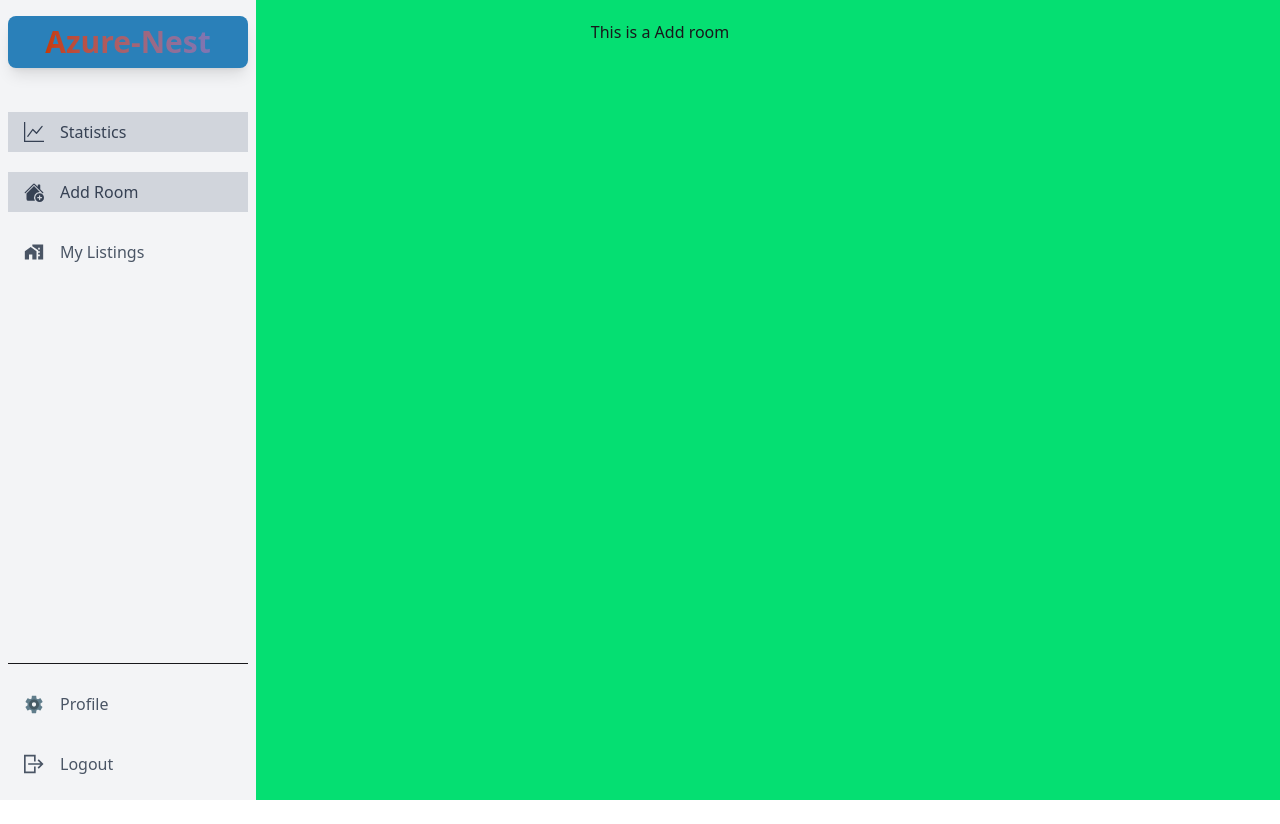
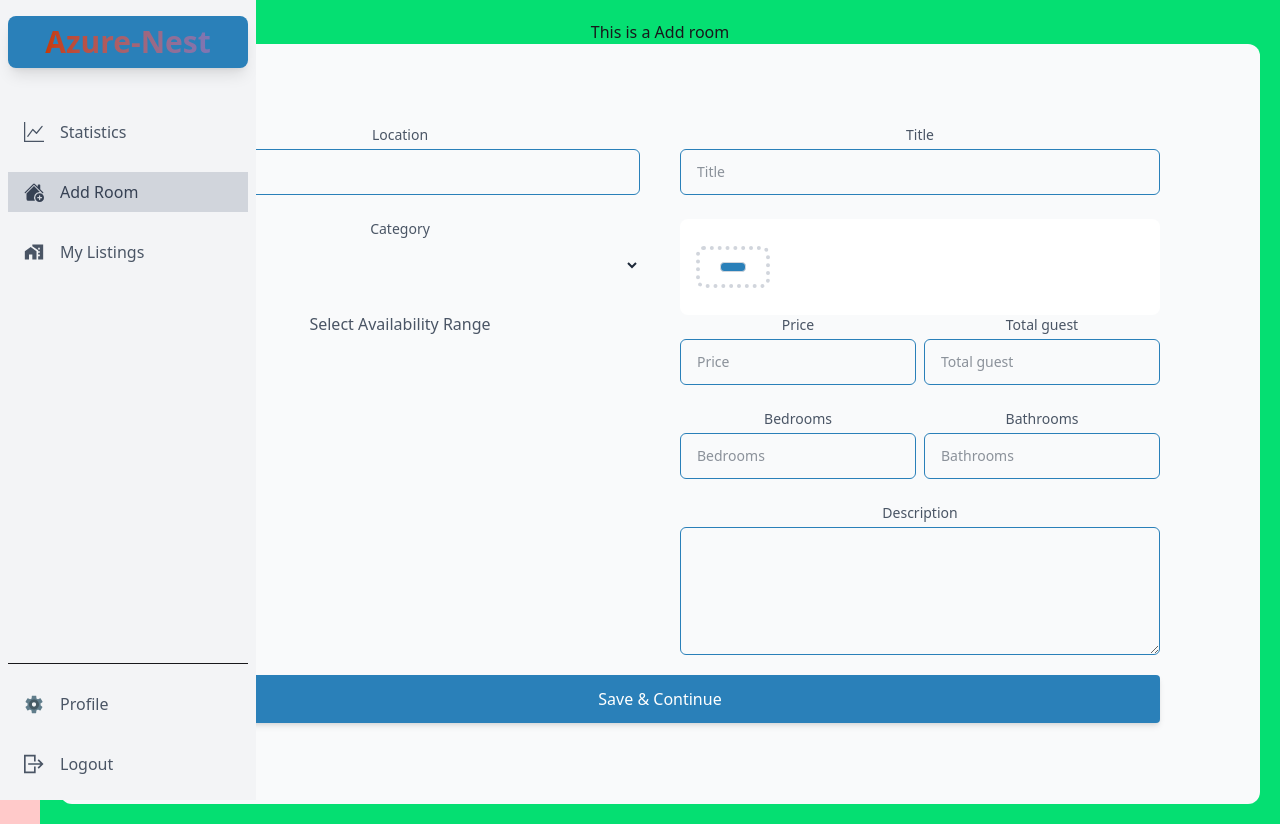
Before and after one commit to shamim-hossain008/azure-nest-client, a React (Vite) app: page /dashboard/add-room in a window 1280 px wide. Before the commit the page ends 800 px from the top, so only its background shows below. Built offline with nearby package versions, Linux system fonts and the light colour scheme; no server answers.

Commit message:
added addRoom Form

```diff
--- a/src/Components/DashboardCom/Sideber/Sideber.jsx
+++ b/src/Components/DashboardCom/Sideber/Sideber.jsx
@@ -68,6 +68,7 @@ const Sidebar = () => {
               {/* Statistics */}
               <NavLink
                 to="/dashboard"
+                end
                 className={({ isActive }) =>
                   `flex items-center px-4 py-2 my-5  transition-colors duration-300 transform  hover:bg-gray-300   hover:text-gray-700 ${
                     isActive ? "bg-gray-300  text-gray-700" : "text-gray-600"
--- a/src/Components/Form/AddRoomForm.jsx
+++ b/src/Components/Form/AddRoomForm.jsx
@@ -18,7 +18,7 @@ const AddRoomForm = ({
                 Location
               </label>
               <input
-                className="w-full px-4 py-3 text-gray-800 border border-rose-300 focus:outline-rose-500 rounded-md "
+                className="w-full px-4 py-3 text-gray-800 border border-[#2A80B9] focus:outline-[#2A80B9] rounded-md "
                 name="location"
                 id="location"
                 type="text"
@@ -33,10 +33,15 @@ const AddRoomForm = ({
               </label>
               <select
                 required
-                className="w-full px-4 py-3 border-rose-300 focus:outline-rose-500 rounded-md"
+                className="w-full px-4 py-3 border-[#2A80B9] focus:outline-[#2A80B9] rounded-md"
                 name="category"
               >
                 {/*category */}
+                <option disabled selected>
+                  AC
+                </option>
+                <option>NAN AC</option>
+                <option>VIP</option>
               </select>
             </div>
 
@@ -53,7 +58,7 @@ const AddRoomForm = ({
                 Title
               </label>
               <input
-                className="w-full px-4 py-3 text-gray-800 border border-rose-300 focus:outline-rose-500 rounded-md "
+                className="w-full px-4 py-3 text-gray-800 border border-[#2A80B9] focus:outline-[#2A80B9] rounded-md "
                 name="title"
                 id="title"
                 type="text"
@@ -74,14 +79,14 @@ const AddRoomForm = ({
                       accept="image/*"
                       hidden
                     />
-                    <div className="bg-rose-500 text-white border border-gray-300 rounded font-semibold cursor-pointer p-1 px-3 hover:bg-rose-500">
+                    <div className="bg-[#2A80B9] text-white border border-gray-300 rounded font-semibold cursor-pointer p-1 px-3 hover:bg-[#2A80B9]">
                       {/* {imageText} */}
                     </div>
                   </label>
                 </div>
               </div>
               <div className="h-16 w-16 object-cover overflow-hidden flex items-center">
-                {imagePreview && <img src={imagePreview} />}
+                <img src="" alt="" />
               </div>
             </div>
             <div className="flex justify-between gap-2">
@@ -90,7 +95,7 @@ const AddRoomForm = ({
                   Price
                 </label>
                 <input
-                  className="w-full px-4 py-3 text-gray-800 border border-rose-300 focus:outline-rose-500 rounded-md "
+                  className="w-full px-4 py-3 text-gray-800 border border-[#2A80B9] focus:outline-[#2A80B9] rounded-md "
                   name="price"
                   id="price"
                   type="number"
@@ -104,7 +109,7 @@ const AddRoomForm = ({
                   Total guest
                 </label>
                 <input
-                  className="w-full px-4 py-3 text-gray-800 border border-rose-300 focus:outline-rose-500 rounded-md "
+                  className="w-full px-4 py-3 text-gray-800 border border-[#2A80B9] focus:outline-[#2A80B9] rounded-md "
                   name="total_guest"
                   id="guest"
                   type="number"
@@ -120,7 +125,7 @@ const AddRoomForm = ({
                   Bedrooms
                 </label>
                 <input
-                  className="w-full px-4 py-3 text-gray-800 border border-rose-300 focus:outline-rose-500 rounded-md "
+                  className="w-full px-4 py-3 text-gray-800 border border-[#2A80B9] focus:outline-[#2A80B9] rounded-md "
                   name="bedrooms"
                   id="bedrooms"
                   type="number"
@@ -134,7 +139,7 @@ const AddRoomForm = ({
                   Bathrooms
                 </label>
                 <input
-                  className="w-full px-4 py-3 text-gray-800 border border-rose-300 focus:outline-rose-500 rounded-md "
+                  className="w-full px-4 py-3 text-gray-800 border border-[#2A80B9] focus:outline-[#2A80B9] rounded-md "
                   name="bathrooms"
                   id="bathrooms"
                   type="number"
@@ -151,7 +156,7 @@ const AddRoomForm = ({
 
               <textarea
                 id="description"
-                className="block rounded-md focus:rose-300 w-full h-32 px-4 py-3 text-gray-800  border border-rose-300 focus:outline-rose-500 "
+                className="block rounded-md focus:[#2A80B9] w-full h-32 px-4 py-3 text-gray-800  border border-[#2A80B9] focus:[#2A80B9] "
                 name="description"
               ></textarea>
             </div>
@@ -161,7 +166,7 @@ const AddRoomForm = ({
         <button
           disabled={loading}
           type="submit"
-          className="w-full p-3 mt-5 text-center font-medium text-white transition duration-200 rounded shadow-md bg-rose-500"
+          className="w-full p-3 mt-5 text-center font-medium text-white transition duration-200 rounded shadow-md bg-[#2A80B9]"
         >
           Save & Continue
         </button>
--- a/src/pages/Dashboard/Host/AddRoom.jsx
+++ b/src/pages/Dashboard/Host/AddRoom.jsx
@@ -1,5 +1,6 @@
 import React from "react";
 import { Helmet } from "react-helmet";
+import AddRoomForm from "../../../Components/Form/AddRoomForm";
 
 const AddRoom = () => {
   return (
@@ -9,16 +10,7 @@ const AddRoom = () => {
       </Helmet>
       <h2> This is a Add room</h2>
       {/* Form */}
-      {/* <AddRoomForm
-        dates={dates}
-        handleDates={handleDates}
-        handleSubmit={handleSubmit}
-        setImagePreview={setImagePreview}
-        imagePreview={imagePreview}
-        handleImage={handleImage}
-        imageText={imageText}
-        loading={loading}
-      /> */}
+      <AddRoomForm />
     </>
   );
 };
```
